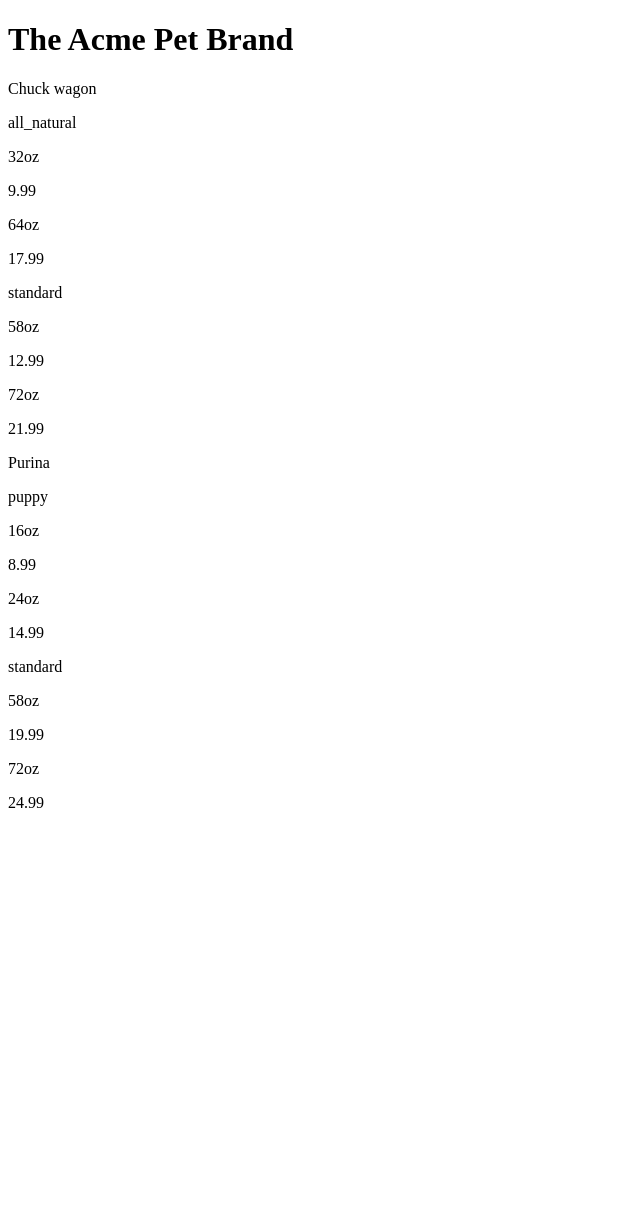
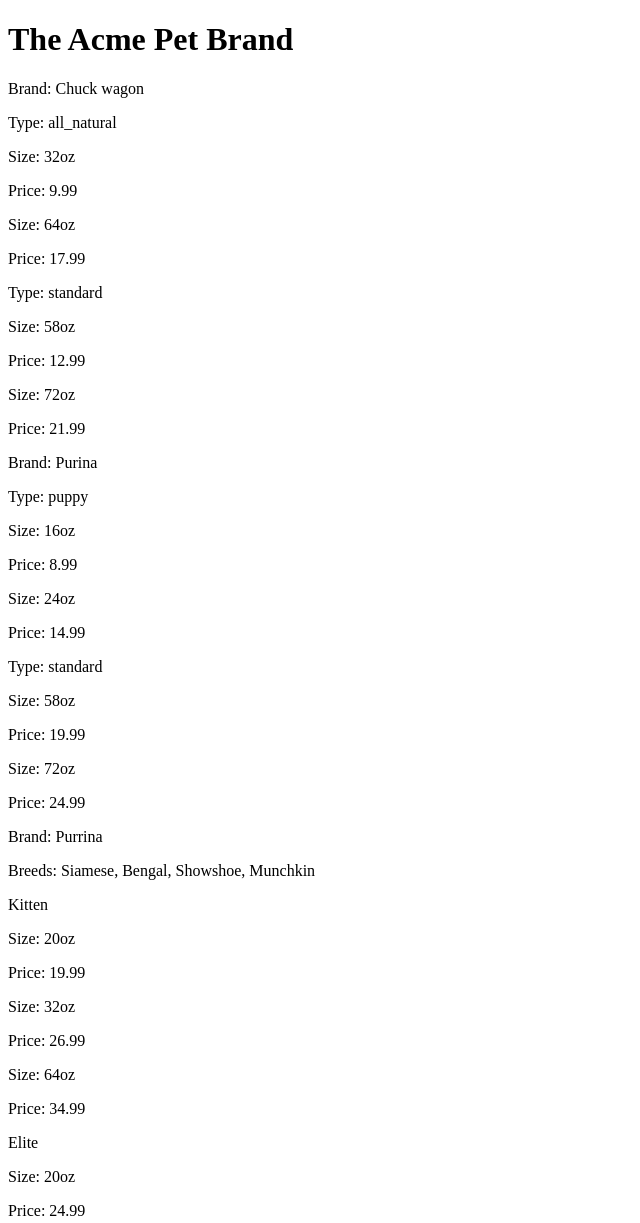
Before and after one commit to lsimmons1832/pet-food, a plain HTML site: page index.html in a window 1280 px wide. Shown: the top 1223 px of the page, without its empty margins (0-640 px from the left). Before the commit the page ends 828 px from the top, so only its background shows below. Drawn offline with nearby package versions, Linux system fonts and the light colour scheme.

Commit message:
assignment complete

```diff
--- /dev/null
+++ b/catfood.json
@@ -0,0 +1,72 @@
+{
+  "cat_brands": [
+    {
+      "name": "Purrina",
+      "breeds": "Siamese, Bengal, Showshoe, Munchkin",
+      "types": [
+        {
+          "type": "Kitten",
+          "volumes": [
+          	{
+              "name": "20oz",
+              "price": 19.99
+            },
+            {
+              "name": "32oz",
+              "price": 26.99
+            },
+            {
+              "name": "64oz",
+              "price": 34.99
+            }
+          ]
+        },
+        {
+          "type": "Elite",
+          "volumes": [
+            {
+              "name": "20oz",
+              "price": 24.99
+            },
+            {
+              "name": "40oz",
+              "price": 47.99
+            }
+          ]
+        }
+      ]
+    },
+    {
+      "name": "Meow Meal",
+      "breeds": "Manx, Egyptian Mau, Himalayan, Rag Doll",
+      "types": [
+        {
+          "type": "Kitten",
+          "volumes": [
+            {
+              "name": "24oz",
+              "price": 19.99
+            },
+            {
+              "name": "48oz",
+              "price": 34.99
+            }
+          ]
+        },
+        {
+          "type": "Adult",
+          "volumes": [
+            {
+              "name": "28oz",
+              "price": 22.99
+            },
+            {
+              "name": "56oz",
+              "price": 40.99
+            }
+          ]
+        }
+      ]
+    }
+  ]
+}
--- a/food.js
+++ b/food.js
@@ -5,21 +5,22 @@ var dogFoodString = "";
 var currentFood;
 var currentSize;
 var currentPrice;
-function makeDOM(xhrData){
+
+function makeDogDOM(xhrData){
 	for (var i = 0; i < xhrData.dog_brands.length; i++) {
 		currentFood = xhrData.dog_brands[i];
 
-		  dogFoodString += `<div><p>${currentFood.name} </p>`;
+		  dogFoodString += `<div><p>Brand: ${currentFood.name} </p>`;
 
 		for (var j = 0; j < xhrData.dog_brands[i].types.length; j++) {
-		  	dogFoodString += `<p>${xhrData.dog_brands[i].types[j].type}</p>`;
+		  	dogFoodString += `<p>Type: ${xhrData.dog_brands[i].types[j].type}</p>`;
 
 		  	for (var k = 0; k < xhrData.dog_brands[i].types[j].volumes.length; k++) {
 		  		currentSize = xhrData.dog_brands[i].types[j].volumes[k];
 
-		  		dogFoodString += `<p>${xhrData.dog_brands[i].types[j].volumes[k].name}</p>`
-		  		dogFoodString += `<p>${xhrData.dog_brands[i].types[j].volumes[k].price}</p>`
-		  		dogFoodString += `</div></div></div>`;
+		  		dogFoodString += `<p>Size: ${xhrData.dog_brands[i].types[j].volumes[k].name}</p>`
+		  		dogFoodString += `<p>Price: ${xhrData.dog_brands[i].types[j].volumes[k].price}</p>`
+		  		dogFoodString += `</div>`;
 		  	}
 		  }
 		}
@@ -27,11 +28,10 @@ function makeDOM(xhrData){
 
 }
 
-
-function executeThisCodeAfterFileLoaded() {
-	console.log("Yay, Your code works!");
+function dogfood() {
+	console.log("Yay, Your dog code works!");
 	var data = JSON.parse(this.responseText);
-	makeDOM(data);
+	makeDogDOM(data);
 }
 
 function executeThisCodeAfterFileFails() {
@@ -39,9 +39,57 @@ function executeThisCodeAfterFileFails() {
 
 }
 
-var myRequest = new XMLHttpRequest();
-myRequest.addEventListener("load", executeThisCodeAfterFileLoaded);
-myRequest.addEventListener("error", executeThisCodeAfterFileFails);
-myRequest.open("GET", "dogfood.json");
-myRequest.send();
-console.log("Last line in JS file: ", Date.now());
+var dogFoodRequest = new XMLHttpRequest();
+dogFoodRequest.addEventListener("load", dogfood);
+dogFoodRequest.addEventListener("error", executeThisCodeAfterFileFails);
+dogFoodRequest.open("GET", "dogfood.json");
+dogFoodRequest.send();
+
+var catFoodContainer = document.getElementById("catFoodContainer");
+var catFoodString = "";
+var catFood;
+var currentOz;
+
+function makeCatDOM(xhrData){
+	for (var i = 0; i < xhrData.cat_brands.length; i++) {
+		catFood = xhrData.cat_brands[i];
+
+		  catFoodString += `<div><p>Brand: ${catFood.name} </p>`;
+		  catFoodString += `<p>Breeds: ${catFood.breeds} </p>`;
+
+		for (var j = 0; j < xhrData.cat_brands[i].types.length; j++) {
+		  	catFoodString += `<p>${xhrData.cat_brands[i].types[j].type}</p>`;
+
+		  	for (var k = 0; k < xhrData.cat_brands[i].types[j].volumes.length; k++) {
+		  		currentOz = xhrData.cat_brands[i].types[j].volumes[k];
+
+		  		catFoodString += `<p>Size: ${xhrData.cat_brands[i].types[j].volumes[k].name}</p>`
+		  		catFoodString += `<p>Price: ${xhrData.cat_brands[i].types[j].volumes[k].price}</p>`
+		  		catFoodString += `</div>`;
+		  	}
+		  }
+		}
+	catFoodContainer.innerHTML += catFoodString;
+
+}
+
+
+
+function executeCatFood() {
+	console.log("Yay, Your cat code works!");
+	var data = JSON.parse(this.responseText);
+	console.log("what's going on here?", data);
+	makeCatDOM(data);
+}
+
+
+function cantExecute() {
+	console.log("Sorry, Your code is broken.");
+
+}
+
+var catFoodRequest = new XMLHttpRequest();
+catFoodRequest.addEventListener("load", executeCatFood);
+catFoodRequest.addEventListener("error", cantExecute);
+catFoodRequest.open("GET", "catfood.json");
+catFoodRequest.send();
--- a/index.html
+++ b/index.html
@@ -6,6 +6,7 @@
 <body>
 	<h1>The Acme Pet Brand</h1>
 	<div id="dogFoodContainer"></div>
+	<div id="catFoodContainer"></div>
 
 	<script
   src="https://code.jquery.com/jquery-3.1.1.min.js"
```
